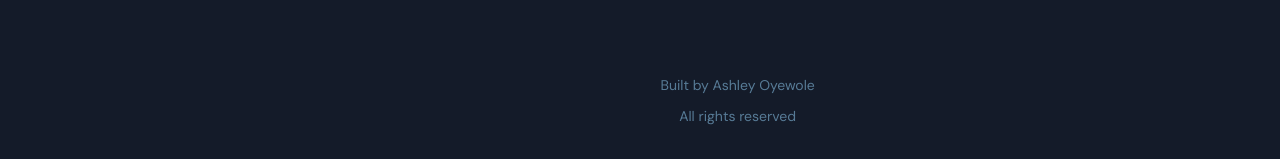
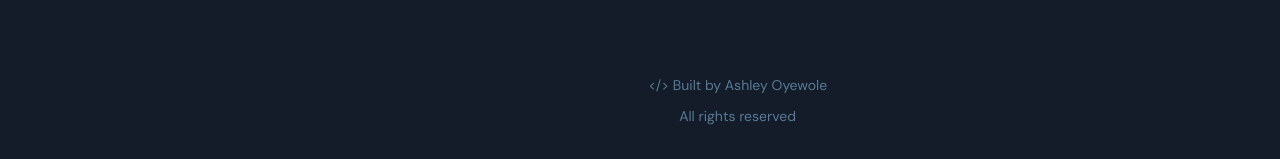
Before and after one commit to aoyewol2/react-portfolio, a React (Create React App) app: page / in a window 1280 px wide. Shown: the part 3634-3793 px from the top of the page. Built offline with nearby package versions, Linux system fonts and the light colour scheme.

Commit message:
update footer

```diff
--- a/src/components/contact.jsx
+++ b/src/components/contact.jsx
@@ -12,7 +12,14 @@ const contact = () => {
         </div>
 
       <div className="footer">
-        <span>Built by Ashley Oyewole</span>
+
+        <div>
+          <a href="https://github.com/aoyewol2/react-portfolio"
+           target="_blank"
+           rel="noopener noreferrer">
+          <span>&lt;/&gt; Built by Ashley Oyewole</span></a>
+        </div>
+
         <span>All rights reserved</span>
       </div>
     </div>
```
